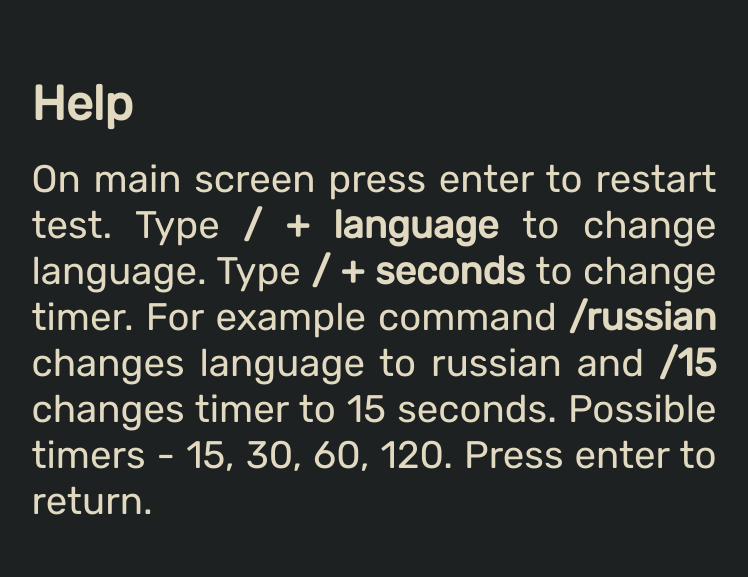
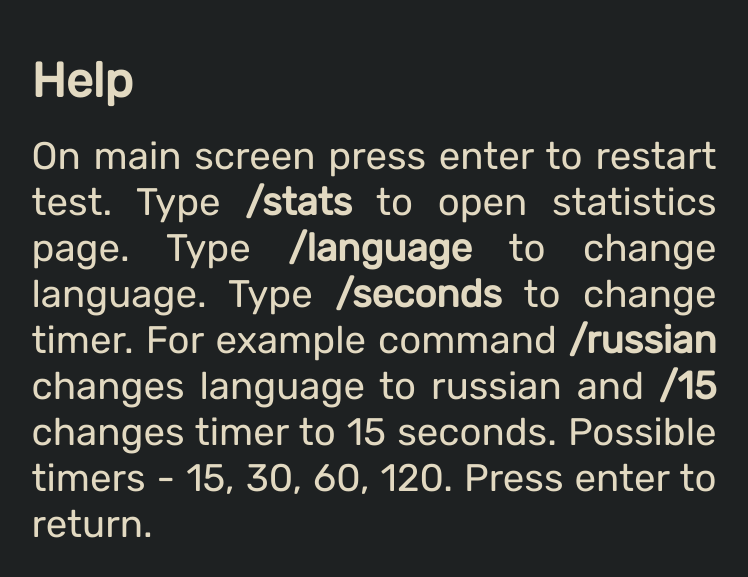
Before and after one commit to slammyy/typing-trainer, a website: page public/help/index.html in a window 1280 px wide. Shown: the part 101-678 px from the top of the page, without its empty margins (266-1014 px from the left). Drawn offline with Linux system fonts and the light colour scheme.

Commit message:
feat: sentence in help about stats page

```diff
--- a/public/help/index.html
+++ b/public/help/index.html
@@ -13,10 +13,11 @@
             <h1>Help</h1>
             <p class="help">
                 On main screen press enter to restart test.
-                Type <b>/ + language </b>to change language.
-                Type <b>/ + seconds </b>to change timer.
-                For example command <b>/russian </b>changes language to russian
-                and <b>/15 </b>changes timer to 15 seconds.
+                Type <b>/stats</b> to open statistics page.
+                Type <b>/language</b> to change language.
+                Type <b>/seconds</b> to change timer.
+                For example command <b>/russian</b> changes language to russian
+                and <b>/15</b> changes timer to 15 seconds.
                 Possible timers - 15, 30, 60, 120.
                 Press enter to return.
             </p>
```
